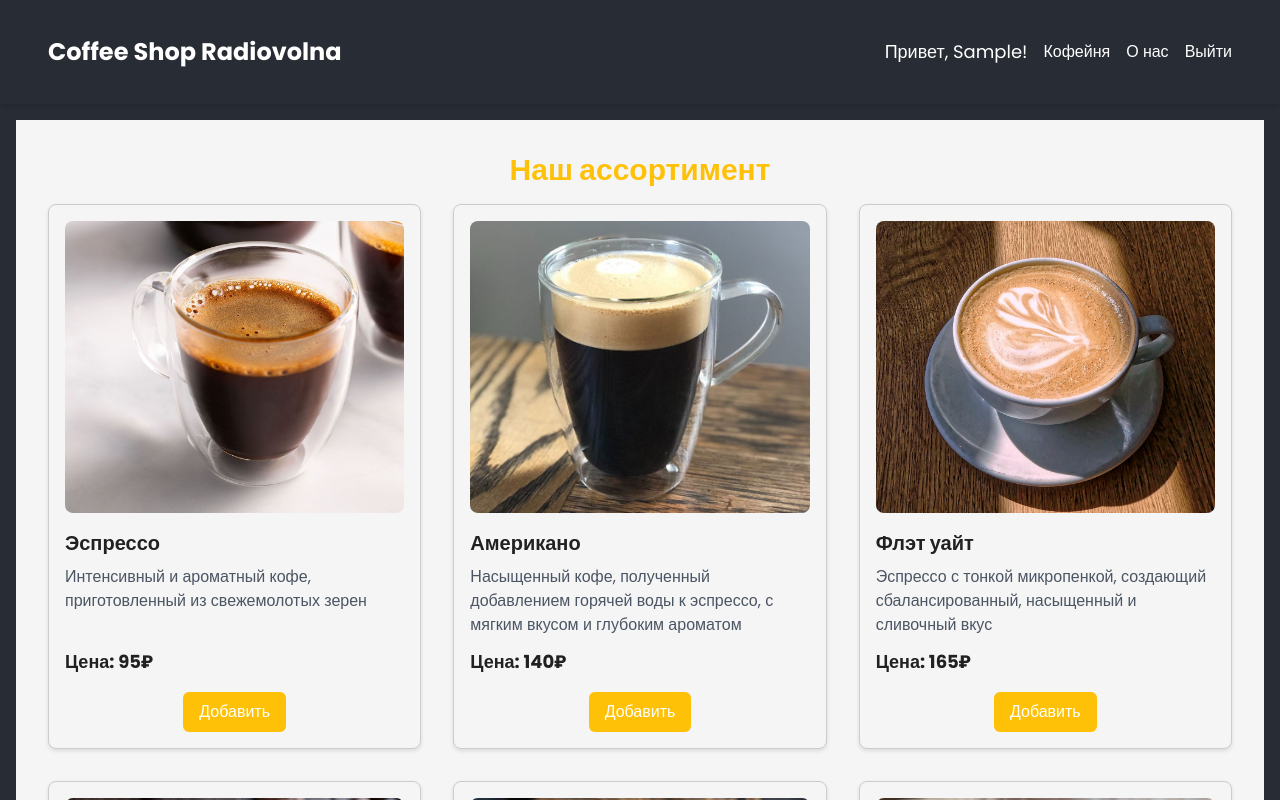
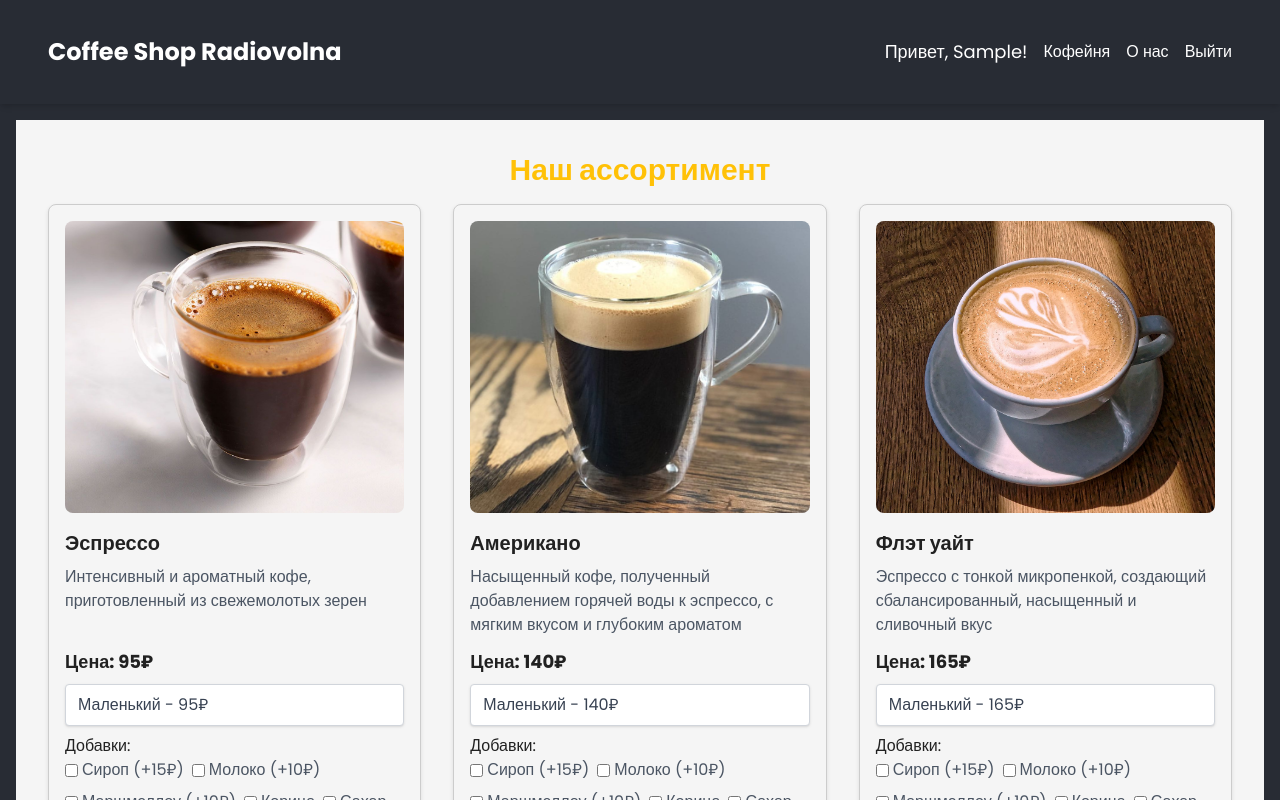
Before and after one commit to iglbv/Coffee-web, a React (Vite) app: page /coffee-shop in a window 1280 px wide. Both pictures are taken after typing "Sample" into the empty fields and a click on the button "Хочу сделать заказ!". Shown: the top 800 px of the page. Built offline with nearby package versions, Linux system fonts and the light colour scheme.

Commit message:
add sizes and toppings

```diff
--- a/src/components/CoffeeShop.tsx
+++ b/src/components/CoffeeShop.tsx
@@ -7,11 +7,19 @@ import cappuccino from '../assets/img/cappuccino.jpg';
 import latte from '../assets/img/latte.jpg';
 import raf from '../assets/img/raf.jpg';
 
-
 interface Coffee {
   name: string;
   description: string;
   image: string;
+  price: number;
+  sizes: {
+    name: string;
+    price: number;
+  }[];
+}
+
+interface Topping {
+  name: string;
   price: number;
 }
 
@@ -21,6 +29,11 @@ const coffees: Coffee[] = [
     description: 'Интенсивный и ароматный кофе, приготовленный из свежемолотых зерен',
     image: espresso,
     price: 95,
+    sizes: [
+      { name: 'Маленький', price: 95 },
+      { name: 'Средний', price: 110 },
+      { name: 'Большой', price: 125 },
+    ],
   },
   {
     name: 'Американо',
@@ -28,6 +41,11 @@ const coffees: Coffee[] = [
       'Насыщенный кофе, полученный добавлением горячей воды к эспрессо, с мягким вкусом и глубоким ароматом',
     image: americano,
     price: 140,
+    sizes: [
+      { name: 'Маленький', price: 140 },
+      { name: 'Средний', price: 155 },
+      { name: 'Большой', price: 170 },
+    ],
   },
   {
     name: 'Флэт уайт',
@@ -35,6 +53,11 @@ const coffees: Coffee[] = [
       'Эспрессо с тонкой микропенкой, создающий сбалансированный, насыщенный и сливочный вкус',
     image: flat_white,
     price: 165,
+    sizes: [
+      { name: 'Маленький', price: 165 },
+      { name: 'Средний', price: 180 },
+      { name: 'Большой', price: 195 },
+    ],
   },
   {
     name: 'Капучино',
@@ -42,6 +65,11 @@ const coffees: Coffee[] = [
       'Классический кофе из равных частей эспрессо, горячего молока и микропенки, с легкой и воздушной текстурой',
     image: cappuccino,
     price: 165,
+    sizes: [
+      { name: 'Маленький', price: 165 },
+      { name: 'Средний', price: 180 },
+      { name: 'Большой', price: 195 },
+    ],
   },
   {
     name: 'Латте',
@@ -49,6 +77,11 @@ const coffees: Coffee[] = [
       'Нежный напиток из эспрессо и теплого молока с легкой пенкой, гармоничное сочетание сладкого и кофейного вкуса',
     image: latte,
     price: 170,
+    sizes: [
+      { name: 'Маленький', price: 170 },
+      { name: 'Средний', price: 185 },
+      { name: 'Большой', price: 200 },
+    ],
   },
   {
     name: 'Раф',
@@ -56,56 +89,89 @@ const coffees: Coffee[] = [
       'Уникальный кофе из эспрессо, горячего молока и ванильного сахара, придающий сладкий и обволакивающий вкус',
     image: raf,
     price: 185,
+    sizes: [
+      { name: 'Маленький', price: 185 },
+      { name: 'Средний', price: 200 },
+      { name: 'Большой', price: 215 },
+    ],
   },
 ];
 
+const toppings: Topping[] = [
+  { name: 'Сироп', price: 15, },
+  { name: 'Молоко', price: 10, },
+  { name: 'Маршмеллоу', price: 10 },
+  { name: 'Корица', price: 0 },
+  { name: 'Сахар', price: 0 },
+];
+
 const CoffeeShop = () => {
-    const [cart, setCart] = useState<{ coffee: Coffee; quantity: number }[]>([]);
+  const [cart, setCart] = useState<{
+    coffee: Coffee;
+    size: string;
+    toppings: Topping[];
+    quantity: number;
+  }[]>([]);
   const [isCartOpen, setIsCartOpen] = useState(false);
   const navigate = useNavigate();
 
-    const addToCart = (coffee: Coffee) => {
-        const existingItem = cart.find((item) => item.coffee.name === coffee.name);
+  const addToCart = (coffee: Coffee, size: string, selectedToppings: Topping[]) => {
+    const existingItem = cart.find(
+      (item) =>
+        item.coffee.name === coffee.name &&
+        item.size === size &&
+        JSON.stringify(item.toppings) === JSON.stringify(selectedToppings)
+    );
     if (existingItem) {
       if (existingItem.quantity < 100) {
         setCart(
           cart.map((item) =>
-                        item.coffee.name === coffee.name
+            item.coffee.name === coffee.name &&
+              item.size === size &&
+              JSON.stringify(item.toppings) === JSON.stringify(selectedToppings)
               ? { ...item, quantity: item.quantity + 1 }
               : item
           )
         );
       } else {
-                alert(`Максимальное количество ${coffee.name} в корзине - 100`);
+        alert(
+          `Максимальное количество ${coffee.name} с выбранными добавками в корзине - 100`
+        );
       }
     } else {
-            setCart([...cart, { coffee, quantity: 1 }]);
+      setCart([...cart, { coffee, size, toppings: selectedToppings, quantity: 1 }]);
     }
   };
 
-    const removeFromCart = (coffeeName: string) => {
-        setCart(cart.filter((item) => item.coffee.name !== coffeeName));
+  const removeFromCart = (
+    coffeeName: string,
+    size: string,
+    selectedToppings: Topping[]
+  ) => {
+    setCart(
+      cart.filter(
+        (item) =>
+          item.coffee.name !== coffeeName ||
+          item.size !== size ||
+          JSON.stringify(item.toppings) !== JSON.stringify(selectedToppings)
+      )
+    );
   };
 
   const handleCheckout = () => {
     if (cart.length === 0) {
-            alert('Ваша корзина пуста!')
-            return
+      alert('Ваша корзина пуста!');
+      return;
     }
     setCart([]);
     navigate('/');
   };
-
-    const totalCost = cart.reduce(
-        (sum, item) => sum + item.coffee.price * item.quantity, 0
-    );
 
   return (
     <div className="container mx-auto px-4 bg-secondary text-text">
       <h1 className="text-3xl font-bold text-accent mb-4 text-center">
         Наш ассортимент
       </h1>
-
       <div className="grid grid-cols-1 md:grid-cols-2 lg:grid-cols-3 gap-4">
         {coffees.map((coffee, index) => (
           <div
@@ -123,13 +189,64 @@ const CoffeeShop = () => {
             <div className="coffee-description text-gray-600 mt-2">
               <p>{coffee.description}</p>
             </div>
-                        <p className="text-lg font-bold mt-2">
-                            Цена: {coffee.price}₽
-                        </p>
+            <p className="mt-2 font-bold text-lg">Цена: {coffee.sizes[0].price}₽</p>
+            <div className="mt-2">
+              <select
+                className="form-select appearance-none block w-full px-3 py-2 text-gray-700 bg-white border border-gray-300 rounded shadow focus:outline-none focus:shadow-outline"
+                name={`${coffee.name}-size`}
+              >
+                {coffee.sizes.map((size, sizeIndex) => (
+                  <option key={sizeIndex} value={size.name}>
+                    {size.name} - {size.price}₽
+                  </option>
+                ))}
+              </select>
+            </div>
+            <div className="mt-2">
+              <label htmlFor={`${coffee.name}-toppings`} className="mr-2">
+                Добавки:
+              </label>
+              <div className="flex flex-wrap">
+                {toppings.map((topping, toppingIndex) => (
+                  <div
+                    key={toppingIndex}
+                    className="flex items-center mr-2 mb-2"
+                  >
+                    <input
+                      type="checkbox"
+                      id={`${coffee.name}-topping-${toppingIndex}`}
+                      className="mr-1"
+                    />
+                    <label
+                      htmlFor={`${coffee.name}-topping-${toppingIndex}`}
+                      className="text-gray-600"
+                    >
+                      {topping.name} {topping.price > 0 && `(+${topping.price}₽)`}
+                    </label>
+                  </div>
+                ))}
+              </div>
+            </div>
             <div className="mt-4 flex justify-center">
               <button
-                                className="px-4 py-2 bg-accent text-white rounded-md hover:bg-primary focus:outline-none focus:ring-2 focus:ring-accent; "
-                                onClick={() => addToCart(coffee)}
+                className="px-4 py-2 bg-accent text-white rounded-md hover:bg-primary focus:outline-none focus:ring-2 focus:ring-accent"
+                onClick={() => {
+                  const selectedSize = document.querySelector(
+                    `select[name="${coffee.name}-size"]`
+                  ) as HTMLSelectElement;
+                  const selectedToppings: Topping[] = [];
+                  toppings.forEach((topping, toppingIndex) => {
+                    const checkbox = document.getElementById(
+                      `${coffee.name}-topping-${toppingIndex}`
+                    ) as HTMLInputElement;
+                    if (checkbox && checkbox.checked) {
+                      selectedToppings.push(topping);
+                    }
+                  });
+                  if (selectedSize) {
+                    addToCart(coffee, selectedSize.value, selectedToppings);
+                  }
+                }}
               >
                 Добавить
               </button>
@@ -182,7 +299,9 @@ const CoffeeShop = () => {
               <ul className="list-none p-0">
                 {cart.map((item) => (
                   <li
-                                        key={item.coffee.name}
+                    key={`${item.coffee.name}-${item.size}-${JSON.stringify(
+                      item.toppings
+                    )}`}
                     className="flex justify-between items-center py-2 border-b border-gray-200"
                   >
                     <div className="flex items-center">
@@ -193,24 +312,32 @@ const CoffeeShop = () => {
                       />
                       <div>
                         <h3 className="text-lg font-semibold">
-                                                    {item.coffee.name}
+                          {item.coffee.name} ({item.size})
                         </h3>
                         <p className="text-gray-600">
                           {item.quantity} шт.
                         </p>
+                        {item.toppings.length > 0 && (
+                          <p className="text-gray-600">
+                            Добавки:
+                            {item.toppings
+                              .map((topping) => topping.name)
+                              .join(', ')}
+                          </p>
+                        )}
                       </div>
                     </div>
                     <div>
                       <p className="text-lg font-bold">
-                                                {item.coffee.price *
-                                                    item.quantity}
+                        {(
+                          item.coffee.sizes.find((s) => s.name === item.size)!.price +
+                          item.toppings.reduce((acc, topping) => acc + topping.price, 0)
+                        ) * item.quantity}
                         ₽
                       </p>
                       <button
                         onClick={() =>
-                                                    removeFromCart(
-                                                        item.coffee.name
-                                                    )
+                          removeFromCart(item.coffee.name, item.size, item.toppings)
                         }
                         className="bg-red text-white font-bold py-1 px-2 rounded-md ml-2"
                       >
@@ -225,7 +352,14 @@ const CoffeeShop = () => {
             )}
             <div className="flex justify-between items-center mt-4">
               <p className="text-lg font-bold">
-                                Итого: {totalCost}₽
+                Итого: {cart.reduce(
+                  (sum, item) => {
+                    const basePrice = item.coffee.sizes.find((s) => s.name === item.size)!.price;
+                    const toppingPrice = item.toppings.reduce((acc, topping) => acc + topping.price, 0);
+                    return sum + (basePrice + toppingPrice) * item.quantity;
+                  },
+                  0
+                )}₽
               </p>
               <button
                 onClick={handleCheckout}
```
Lines whose indentation alone changed are shown as unchanged.
